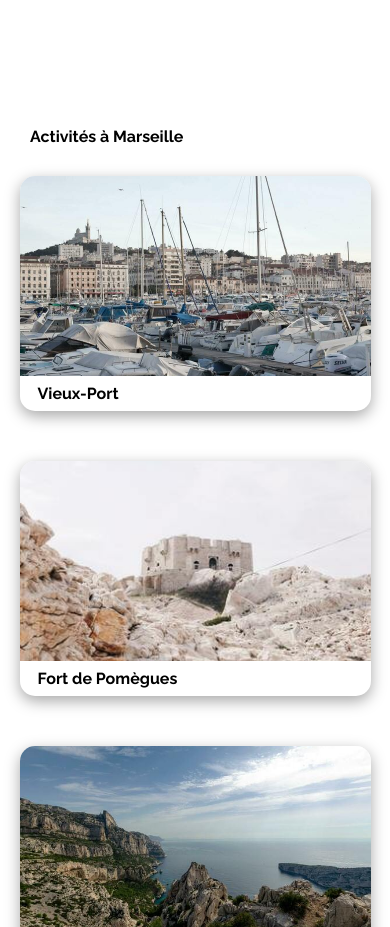
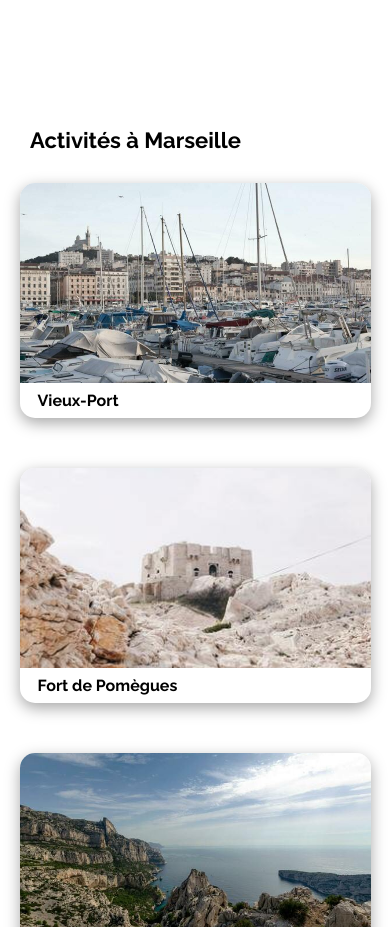
Before and after one commit to DMC1DEV/OC_P2_DMC-DEV_Booki, a plain HTML site: page index.html in a window 390 px wide. Shown: the part 2824-3751 px from the top of the page. Drawn offline with Linux system fonts and the light colour scheme.

Commit message:
Final version.

```diff
--- a/css/style.css
+++ b/css/style.css
@@ -21,6 +21,7 @@ h2 {
     margin: 0;
     font-size: 16px;
 }
+
 /****** Header ******/
 
 .header-nav {
@@ -814,6 +815,10 @@ body {
         margin-left: 60px;
     }
 
+    .activités-marseille h2 {
+        font-size: 22px;
+    }
+
     .hebergements-title .section-title {
         text-align: start;
     }
@@ -823,7 +828,7 @@ body {
         padding: 0;
     }
 
-    .hebergements-plus  {
+    .hebergements-plus {
         width: 100%;
     }
 
```
